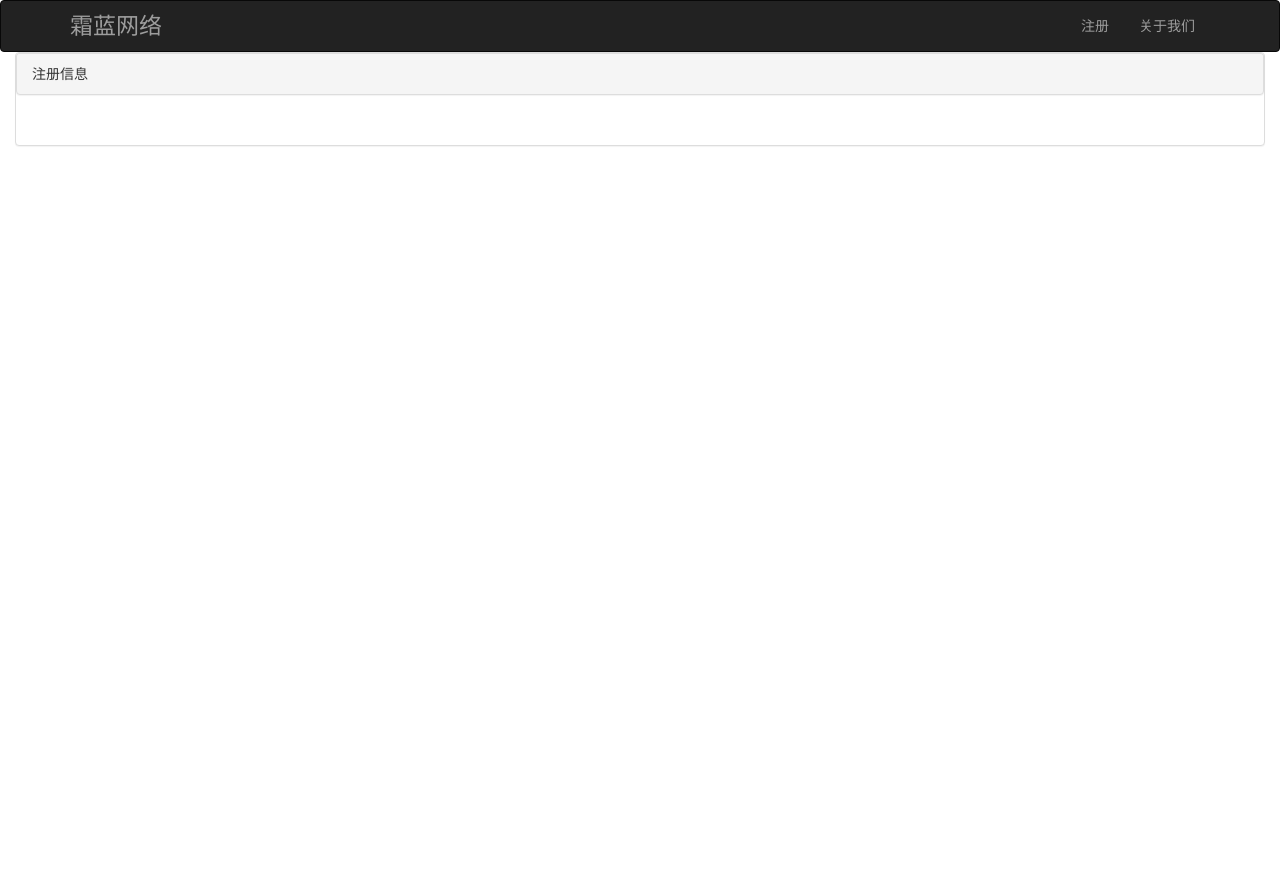
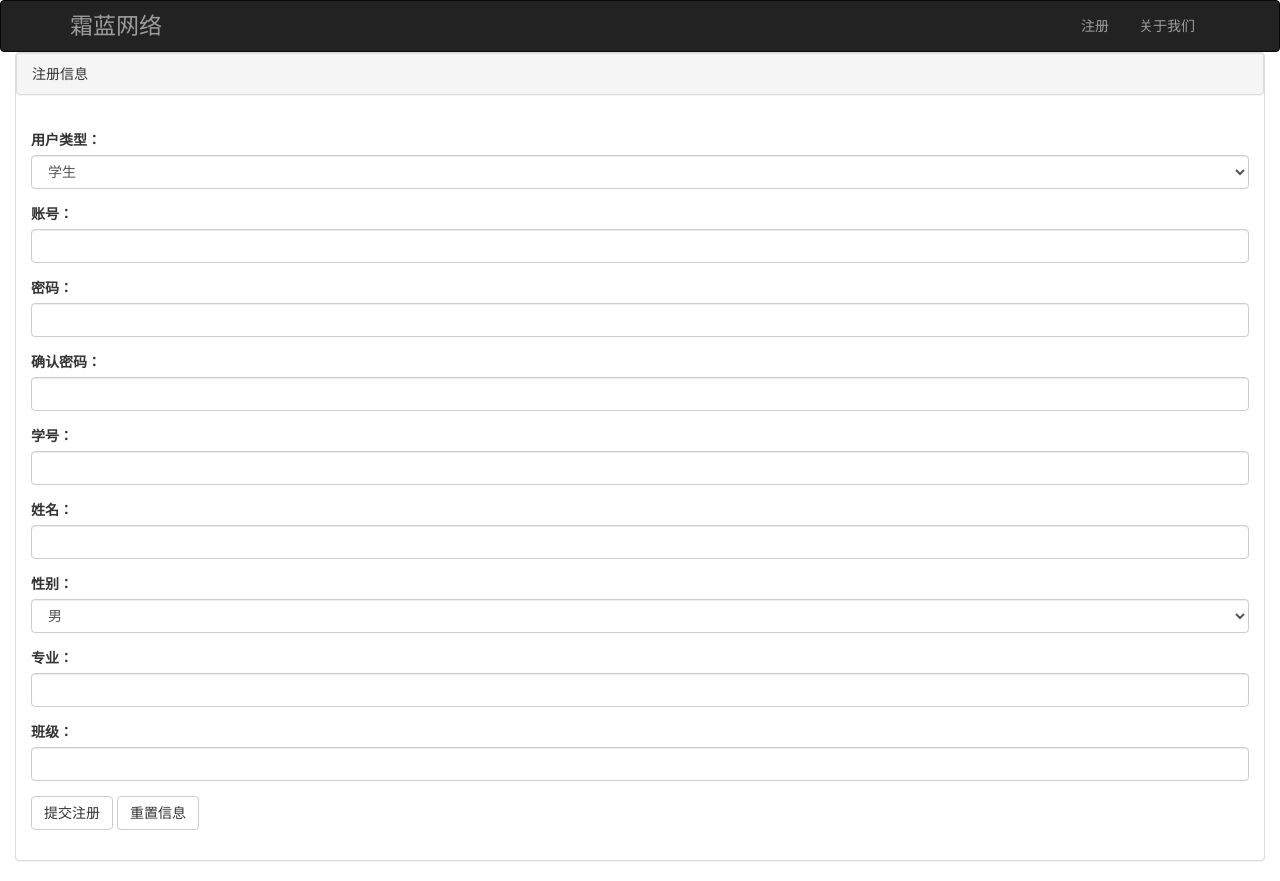
Before and after one commit to qq2857009905/qiandaoxitong, a plain HTML site: page register/register.html in a window 1280 px wide. Before the commit the page ends 800 px from the top, so only its background shows below. Drawn offline with Linux system fonts and the light colour scheme.

Commit message:
注册页雏形

```diff
--- a/register/register.html
+++ b/register/register.html
@@ -36,7 +36,56 @@
         <div class="panel panel-heading">注册信息</div>
         <div class="panel-body">
             <form action="#">
+               <div class="form-group">
+                  <div class="form-group">
+                      <label for="type">用户类型：</label>
+                      <select class="form-control" name="type" id="type">
+                          <option value="">学生</option>
+                          <option value="">老师</option>
+                          <option value="">管理员</option>
+                      </select>
+                  </div>
+               </div>
+                <div class="form-group">
+                    <label for="account">账号：</label>
+                    <input id="account" class="form-control" type="text">
+                </div>
+                <div class="form-group">
+                    <label for="password">密码：</label>
+                    <input name="password" id="password" class="form-control" type="password">
+                </div>
+                <div class="form-group">
+                    <label for="re-password">确认密码：</label>
+                    <input  name="re-password" id="re-password" class="form-control" type="password">
+                </div>
+                <div class="form-group">
+                    <label for="number">学号：</label>
+                    <input name="number" id="number" class="form-control" type="number">
+                </div>
+                <div class="form-group">
+                    <label for="name">姓名：</label>
+                    <input name="name" id="name" class="form-control" type="text">
+                </div>
+                <div class="form-group">
+                    <label for="gender">性别：</label>
+                    <select class="form-control" name="gender" id="gender">
+                        <option value="">男</option>
+                        <option value="">女</option>
+                    </select>
+                </div>
+                <div class="form-group">
+                    <label for="major">专业：</label>
+                    <input name="major" id="major" class="form-control" type="text">
+                </div>
+                <div class="form-group">
+                    <label for="class">班级：</label>
+                    <input name="class" id="class" class="form-control" type="text">
+                </div>
 
+                <div class="form-group">
+                    <input class="btn btn-default" type="submit" value="提交注册">
+                    <input class="btn btn-default" type="reset" value="重置信息">
+                </div>
             </form>
         </div>
     </div>
```
